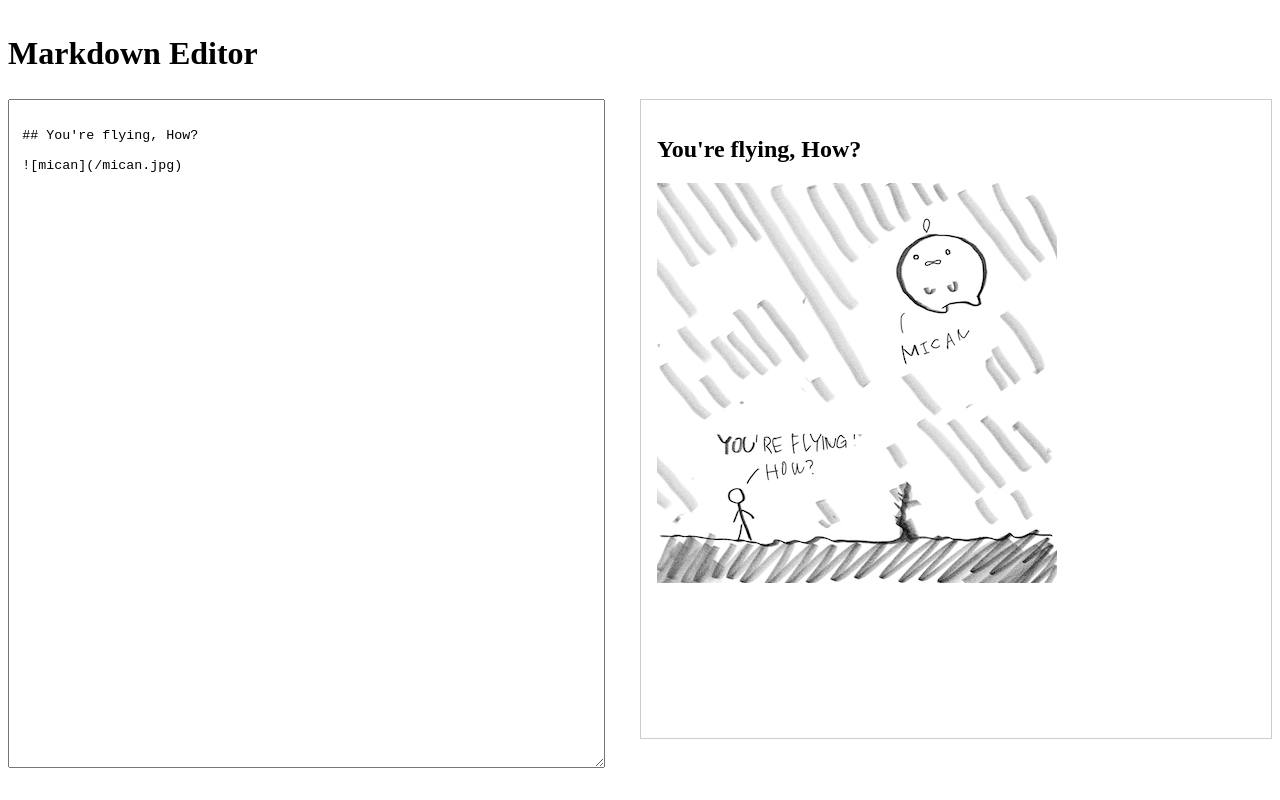
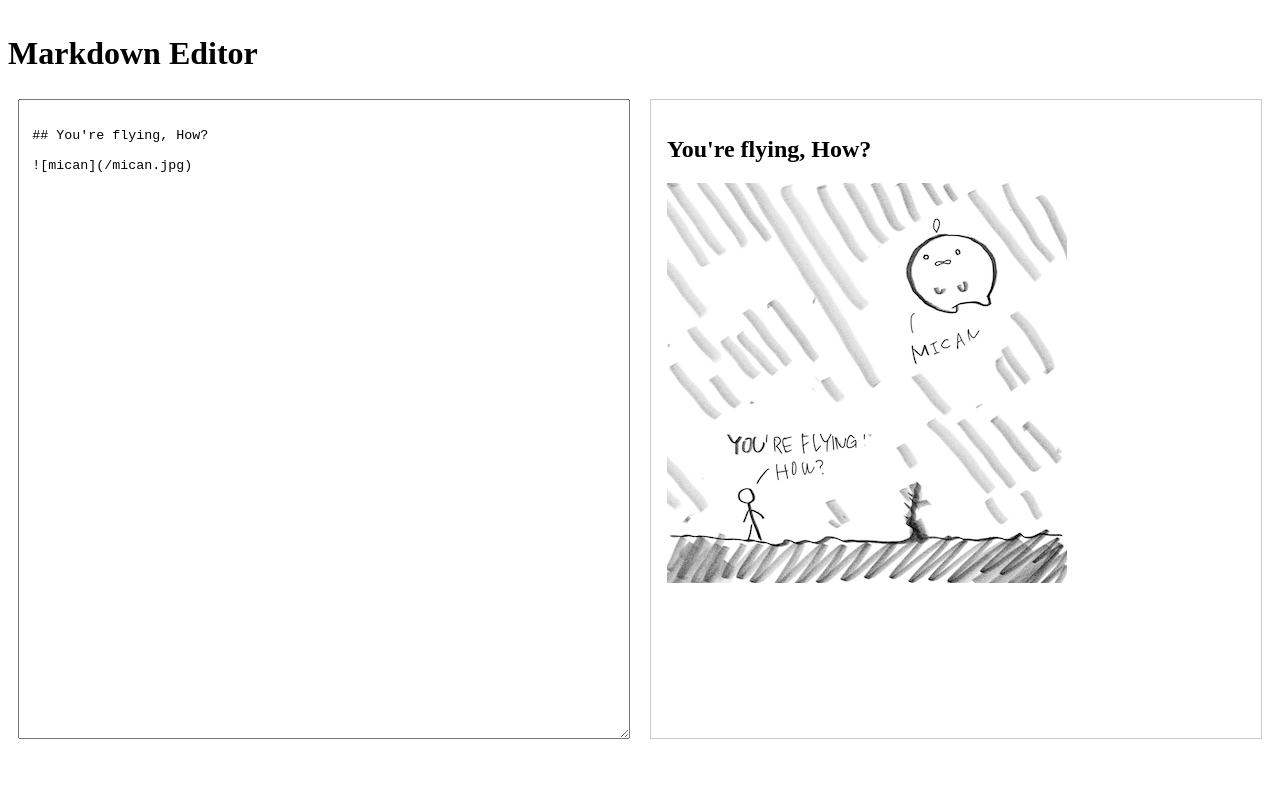
Before and after one commit to shimizukawa/vue-md-editor-vdom, a Vue app: page / in a window 1280 px wide. Built offline with nearby package versions, Linux system fonts and the light colour scheme.

Commit message:
fix design

```diff
--- a/src/App.vue
+++ b/src/App.vue
@@ -60,14 +60,14 @@ main {
   flex: 1;
   display: flex;
   padding: var(--section-gap);
-  width: 49%;
-  min-height: 80vh;
+  height: 80vh;
+  margin: 0 10px;
 }
 .right {
   flex: 1;
   display: flex;
   padding: var(--section-gap);
-  width: 49%;
-  min-height: 80vh;
+  height: 80vh;
+  margin: 0 10px;
 }
 </style>
--- a/src/components/Editor.vue
+++ b/src/components/Editor.vue
@@ -17,8 +17,10 @@ defineEmits(['update:modelValue'])
   width: 100%;
 }
 .editor textarea {
-  min-height: 100%;
-  width: 90%;
+  width: 100%;
+  height: 100%;
   padding: 1em;
+  box-sizing: border-box;
+  overflow-y: scroll;
 }
 </style>
--- a/src/components/Preview.vue
+++ b/src/components/Preview.vue
@@ -21,5 +21,8 @@ const render = (text: string) => md.render(text);
   border: 1px solid #ccc;
   padding: 1em;
   width: 100%;
+  overflow-y: scroll;
+  line-break: anywhere;
+  word-break: break-all;
 }
 </style>
```
